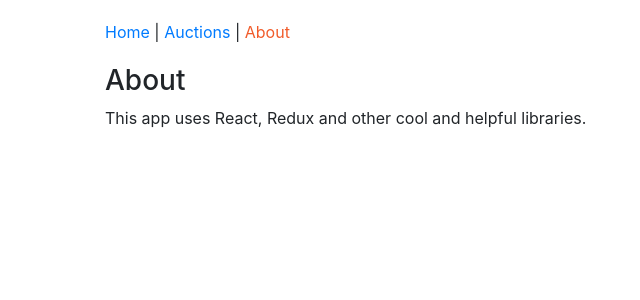
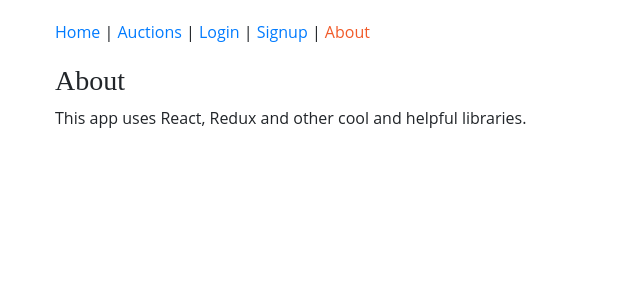
Before and after one commit to Peteropon/Auktionera-on-Redux, a React app: page /about in a window 1280 px wide. Shown: the top 300 px of the page, without its empty margins (125-765 px from the left). Built offline with nearby package versions, Linux system fonts and the light colour scheme; what redux-immutable-state-invariant would draw is missing.

Commit message:
CSS tweaks.

```diff
--- a/src/components/PageNotFound.js
+++ b/src/components/PageNotFound.js
@@ -1,7 +1,7 @@
 import React from "react";
 
 const PageNotFound = () => (
-  <h2>
+  <h2 className="PageNotFound">
     Page not found.
     <br />
     Or you may have just destroyed internet.
--- a/src/components/common/Header.js
+++ b/src/components/common/Header.js
@@ -14,6 +14,14 @@ const Header = () => {
         Auctions
       </NavLink>
       {" | "}
+      <NavLink to="/login" activeStyle={activeStyle}>
+        Login
+      </NavLink>
+      {" | "}
+      <NavLink to="/signup" activeStyle={activeStyle}>
+        Signup
+      </NavLink>
+      {" | "}
       <NavLink to="/about" activeStyle={activeStyle}>
         About
       </NavLink>
--- a/src/index.css
+++ b/src/index.css
@@ -1,6 +1,18 @@
 #app {
-  max-width: 850px;
-  margin: 0 auto;
+  max-width: 950px;
+  margin: 0 auto 2em;
+  font-family: "Open Sans", sans-serif;
+  -webkit-font-smoothing: antialiased;
+  -moz-osx-font-smoothing: grayscale;
+}
+
+h1,
+h2,
+h3,
+h4,
+h5,
+h6 {
+  font-family: "PT Serif", serif;
 }
 
 nav {
@@ -12,3 +24,8 @@ nav {
   max-width: 15rem;
   margin-bottom: 10px;
 }
+
+.PageNotFound {
+  text-align: center;
+  padding-top: 5rem;
+}
```
